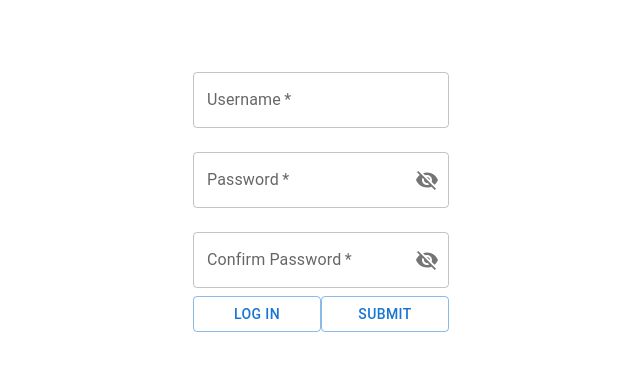
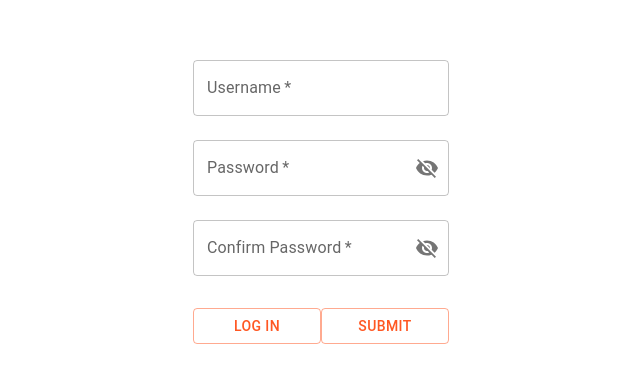
Before and after one commit to Omar-Shueb/WorldBankFrontend, a React (Create React App) app in the folder worldbank/: page /register in a window 1280 px wide. Shown: the part 202-584 px from the top of the page, without its empty margins (319-959 px from the left). Built offline with nearby package versions, Linux system fonts and the light colour scheme.

Commit message:
Made themes more consistant

```diff
--- a/worldbank/src/App.css
+++ b/worldbank/src/App.css
@@ -68,3 +68,9 @@
   width: 90%;
   margin: auto;
 }
+
+.history-page {
+  width: 99%;
+  margin: auto;
+  margin-top: 15vh;
+}
--- a/worldbank/src/App.js
+++ b/worldbank/src/App.js
@@ -46,7 +46,12 @@ class App extends React.Component {
         <Route path="/history">
           <History checkLogin={this.checkLogin} />
         </Route>
-        <Route path="/results" render={(props) => <ResultsPage {...props} checkLogin={this.checkLogin} />} />
+        <Route
+          path="/results"
+          render={(props) => (
+            <ResultsPage {...props} checkLogin={this.checkLogin} />
+          )}
+        />
         <Redirect from="/" to="/search" />
       </Switch>
     );
@@ -67,7 +72,9 @@ class App extends React.Component {
   };
 
   render() {
-    return <div className="App">{this.state.loggedIn ? this.loggedIn() : this.loggedOut()}</div>;
+    return (
+      <div>{this.state.loggedIn ? this.loggedIn() : this.loggedOut()}</div>
+    );
   }
 }
 
--- a/worldbank/src/Components/HistoryPage/HistoryPage.js
+++ b/worldbank/src/Components/HistoryPage/HistoryPage.js
@@ -3,6 +3,8 @@ import Networking from "../Networking";
 import HistoryTable from "./HistoryTable.js";
 import NavBar from "../NavBar/NavBar";
 import { Redirect } from "react-router-dom";
+import { ThemeProvider } from "@mui/material/styles";
+import theme from "../Theme.js";
 
 class HistoryPage extends React.Component {
   constructor(props) {
@@ -54,7 +56,8 @@ class HistoryPage extends React.Component {
 
   render() {
     return (
-      <>
+      <ThemeProvider theme={theme}>
+        <div>
           {this.state.search ? (
             this.handleRedirect()
           ) : (
@@ -70,7 +73,8 @@ class HistoryPage extends React.Component {
               )}
             </div>
           )}
-      </>
+        </div>
+      </ThemeProvider>
     );
   }
 }
--- a/worldbank/src/Components/LogInPage/LogInPage.js
+++ b/worldbank/src/Components/LogInPage/LogInPage.js
@@ -2,6 +2,8 @@ import React from "react";
 import { Link } from "react-router-dom";
 import { TextField, Button, InputAdornment, IconButton } from "@mui/material";
 import { Visibility, VisibilityOff } from "@mui/icons-material";
+import { ThemeProvider } from "@mui/material/styles";
+import theme from "../Theme.js";
 import Networking from "../Networking";
 
 class LogInPage extends React.Component {
@@ -38,9 +40,11 @@ class LogInPage extends React.Component {
   getLogInForm = () => {
     return (
       <>
+        <ThemeProvider theme={theme}>
           <form onSubmit={this.onFormSubmit}>
             <div>
               <TextField
+                color="secondary"
                 sx={{ width: "20vw" }}
                 id="usernameInput"
                 label="Username"
@@ -53,6 +57,7 @@ class LogInPage extends React.Component {
             </div>
             <div>
               <TextField
+                color="secondary"
                 sx={{ width: "20vw" }}
                 id="passwordInput"
                 label="Password"
@@ -85,21 +90,29 @@ class LogInPage extends React.Component {
 
             <div>
               <Link to="/register">
-              <Button variant="outlined" sx={{ width: "10vw" }}>
+                <Button
+                  variant="outlined"
+                  sx={{ width: "10vw", marginTop: "3vh" }}
+                >
                   Register
                 </Button>
               </Link>
-            <Button type="submit" variant="outlined" sx={{ width: "10vw" }}>
+              <Button
+                type="submit"
+                variant="outlined"
+                sx={{ width: "10vw", marginTop: "3vh" }}
+              >
                 Log In
               </Button>
             </div>
           </form>
+        </ThemeProvider>
       </>
     );
   };
 
   render() {
-    return <>{this.getLogInForm()}</>;
+    return <div className="App">{this.getLogInForm()}</div>;
   }
 }
 
--- a/worldbank/src/Components/NavBar/NavBar.js
+++ b/worldbank/src/Components/NavBar/NavBar.js
@@ -9,7 +9,6 @@ import {
 } from "@mui/material";
 import { ThemeProvider, createTheme } from "@mui/material/styles";
 import "./NavBar.css";
-import logo from "./logo.png";
 import Networking from "../Networking";
 
 const theme = createTheme({
--- a/worldbank/src/Components/RegisterPage/RegisterPage.js
+++ b/worldbank/src/Components/RegisterPage/RegisterPage.js
@@ -2,6 +2,8 @@ import React from "react";
 import { Link } from "react-router-dom";
 import { TextField, Button, InputAdornment, IconButton } from "@mui/material";
 import { Visibility, VisibilityOff } from "@mui/icons-material";
+import { ThemeProvider } from "@mui/material/styles";
+import theme from "../Theme.js";
 import Networking from "../Networking";
 
 class RegisterPage extends React.Component {
@@ -41,11 +43,12 @@ class RegisterPage extends React.Component {
 
   getRegisterForm = () => {
     return (
-      <>
+      <ThemeProvider theme={theme}>
         <form onSubmit={this.onFormSubmit}>
           <div>
             <TextField
               sx={{ width: "20vw" }}
+              color="secondary"
               id="usernameInput"
               label="Username"
               variant="outlined"
@@ -57,6 +60,7 @@ class RegisterPage extends React.Component {
           <div>
             <TextField
               sx={{ width: "20vw" }}
+              color="secondary"
               id="passwordInput"
               label="Password"
               variant="outlined"
@@ -87,6 +91,7 @@ class RegisterPage extends React.Component {
           <div>
             <TextField
               sx={{ width: "20vw" }}
+              color="secondary"
               id="confirmInput"
               label="Confirm Password"
               variant="outlined"
@@ -120,22 +125,26 @@ class RegisterPage extends React.Component {
               <Button
                 variant="outlined"
                 onClick={this.onLogInClick}
-                sx={{ width: "10vw" }}
+                sx={{ width: "10vw", marginTop: "3vh" }}
               >
                 Log In
               </Button>
             </Link>
-            <Button type="submit" variant="outlined" sx={{ width: "10vw" }}>
+            <Button
+              type="submit"
+              variant="outlined"
+              sx={{ width: "10vw", marginTop: "3vh" }}
+            >
               Submit
             </Button>
           </div>
         </form>
-      </>
+      </ThemeProvider>
     );
   };
 
   render() {
-    return <>{this.getRegisterForm()}</>;
+    return <div className="App">{this.getRegisterForm()}</div>;
   }
 }
 
--- a/worldbank/src/Components/ResultsPage/Graph.js
+++ b/worldbank/src/Components/ResultsPage/Graph.js
@@ -14,7 +14,7 @@ class Graph extends React.Component {
   getGraphs() {
     return this.props.line ? (
       <LineChart width={600} height={400} data={this.props.data}>
-        <Line type="monotone" dataKey="value" stroke="#FF4500" />
+        <Line type="monotone" dataKey="value" stroke="#ff5722" />
         <CartesianGrid stroke="#ccc" />
         <XAxis dataKey="year" />
         <YAxis
@@ -38,7 +38,7 @@ class Graph extends React.Component {
           ]}
         />
         <Tooltip />
-        <Bar dataKey="value" fill="#FF4500" />
+        <Bar dataKey="value" fill="#ff5722" />
       </BarChart>
     );
   }
--- a/worldbank/src/Components/ResultsPage/ResultsPage.js
+++ b/worldbank/src/Components/ResultsPage/ResultsPage.js
@@ -38,16 +38,16 @@ class ResultsPage extends React.Component {
   getGraphs() {
     return (
       <div>
-        <Graph line={false} data={this.state.data} />
+        <Graph line={true} data={this.state.data} />
       </div>
     );
   }
   render() {
     return (
-      <>
+      <div className="history-page">
         <NavBar className="navbar" />
         {this.getGraphs()}
-      </>
+      </div>
     );
   }
 }
--- a/worldbank/src/Components/SearchPage/SearchPage.js
+++ b/worldbank/src/Components/SearchPage/SearchPage.js
@@ -7,6 +7,8 @@ import { countries } from "./countries.js";
 import { indicators } from "./indicators.js";
 import NavBar from "../NavBar/NavBar";
 import { Button } from "@mui/material";
+import { ThemeProvider } from "@mui/material/styles";
+import theme from "../Theme.js";
 
 class SearchPage extends React.Component {
   constructor(props) {
@@ -44,6 +46,7 @@ class SearchPage extends React.Component {
 
   getSearchPage = () => {
     return (
+      <ThemeProvider theme={theme}>
         <div className="search-page">
           <NavBar checkLogin={this.props.checkLogin} />
 
@@ -91,12 +94,13 @@ class SearchPage extends React.Component {
             </Button>
           </form>
         </div>
+      </ThemeProvider>
     );
   };
 
   render() {
     return (
-      <>
+      <div className="App">
         {this.state.commitSearch ? (
           <Redirect
             to={{
@@ -112,7 +116,7 @@ class SearchPage extends React.Component {
         ) : (
           this.getSearchPage()
         )}
-      </>
+      </div>
     );
   }
 }
--- /dev/null
+++ b/worldbank/src/Components/Theme.js
@@ -0,0 +1,20 @@
+import { createTheme } from "@mui/material/styles";
+
+const theme = createTheme({
+  palette: {
+    primary: {
+      light: "#ff8a50",
+      main: "#ff5722",
+      dark: "#c41c00",
+      contrastText: "#fafafa",
+    },
+    secondary: {
+      light: "#ffffff",
+      main: "#90a4ae",
+      dark: "#c2c2c2",
+      contrastText: "#000",
+    },
+  },
+});
+
+export default theme;
```
Lines whose indentation alone changed are shown as unchanged.
